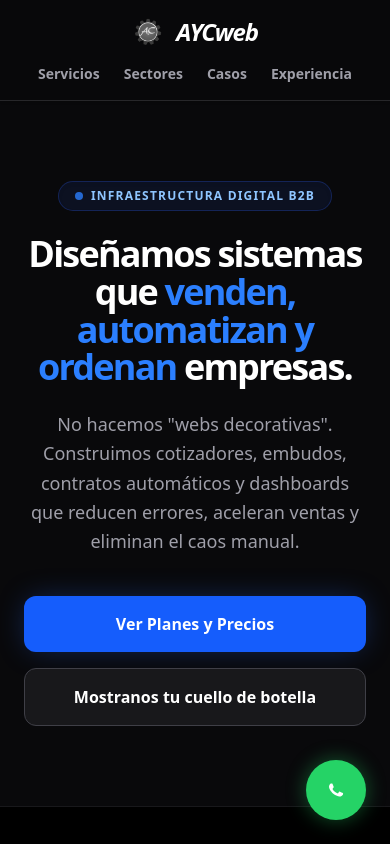
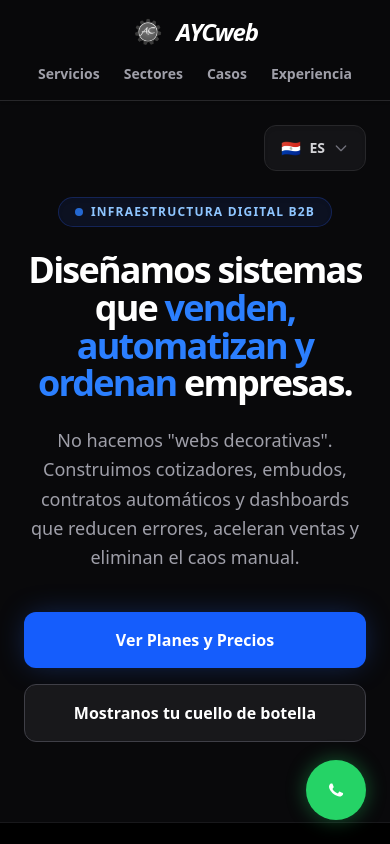
Before and after one commit to oscaramarilla/aycweb, a Next.js app: page / in a window 390 px wide. Shown: the top 844 px of the page. Built offline with nearby package versions, Linux system fonts and the light colour scheme.

Commit message:
fix: inyectado el LanguageSelector en el Header del Home

```diff
--- a/app/page.tsx
+++ b/app/page.tsx
@@ -1,5 +1,6 @@
 import Link from "next/link";
 import { Metadata } from "next";
+import LanguageSelector from "@/components/LanguageSelector"; // 👈 ACÁ IMPORTAMOS EL BOTÓN
 
 export const metadata: Metadata = {
   title: "Ingeniería Comercial e Infraestructura B2B | AYCweb",
@@ -11,10 +12,15 @@ export default function Home() {
   const whatsappMsgDiagnostico = encodeURIComponent("¡Hola Oscar! Quiero mostrarles el cuello de botella actual de mi empresa para ver qué sistema operativo me recomiendan construir.");
 
   return (
-    <div className="flex flex-col min-h-screen bg-zinc-950 text-zinc-50 font-sans">
+    <div className="flex flex-col min-h-screen bg-zinc-950 text-zinc-50 font-sans relative">
+
+      {/* 🌐 SELECTOR DE IDIOMAS FLOTANTE */}
+      <div className="absolute top-6 right-6 z-50">
+        <LanguageSelector />
+      </div>
 
       {/* CAPA 1: HERO (Dolor + Promesa Fuerte) */}
-      <section className="relative pt-20 pb-20 md:pt-32 md:pb-24 px-6 text-center overflow-hidden border-b border-zinc-900">
+      <section className="relative pt-24 pb-20 md:pt-32 md:pb-24 px-6 text-center overflow-hidden border-b border-zinc-900">
         <div className="absolute top-0 left-1/2 -translate-x-1/2 w-[800px] h-[800px] bg-blue-600/10 rounded-full blur-[120px] pointer-events-none -z-10"></div>
         <div className="max-w-5xl mx-auto relative z-10">
           <div className="inline-flex items-center gap-2 mb-6 px-4 py-1.5 rounded-full border border-blue-900/50 bg-blue-950/30 text-xs font-bold uppercase tracking-widest text-blue-300 shadow-inner">
```
